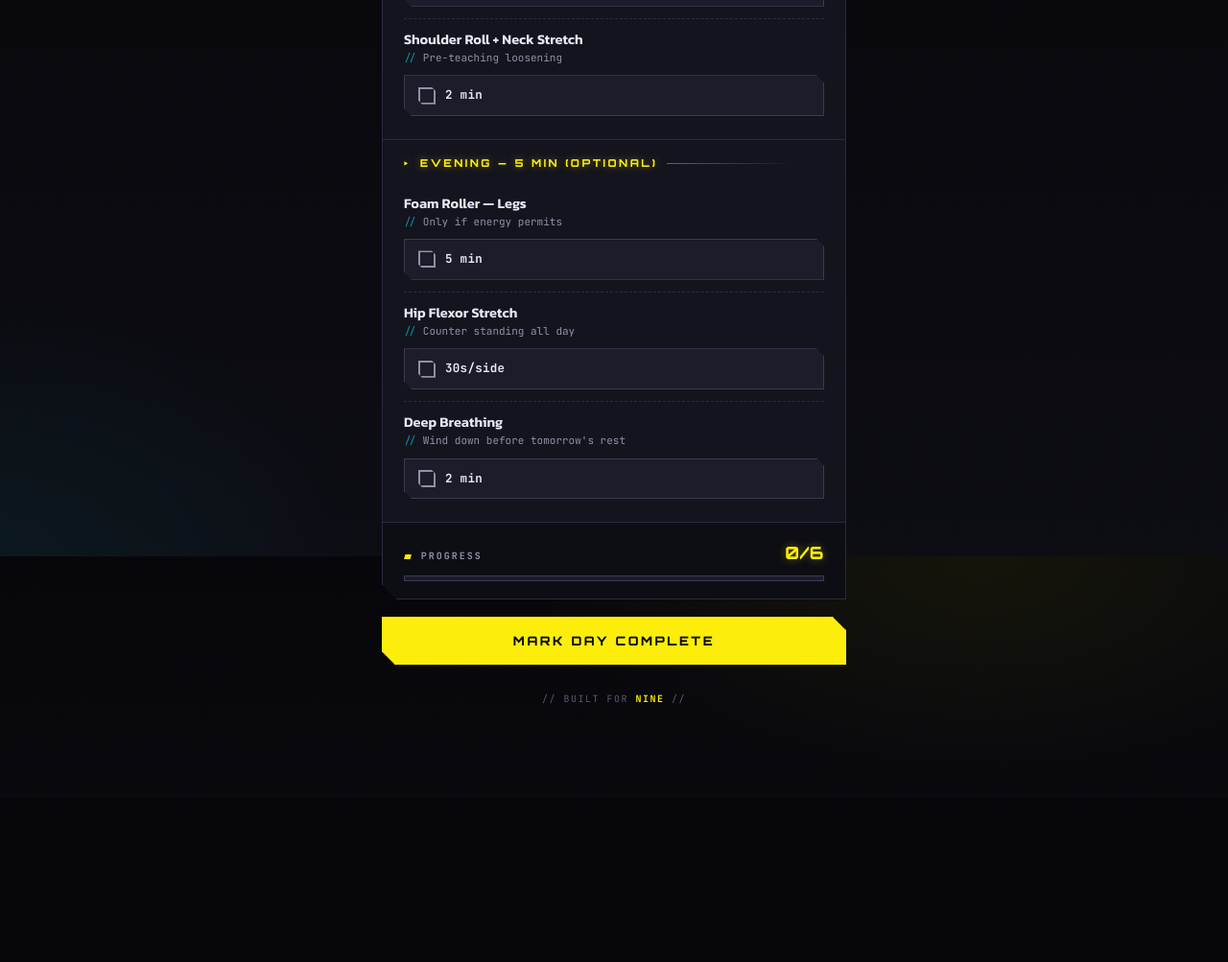
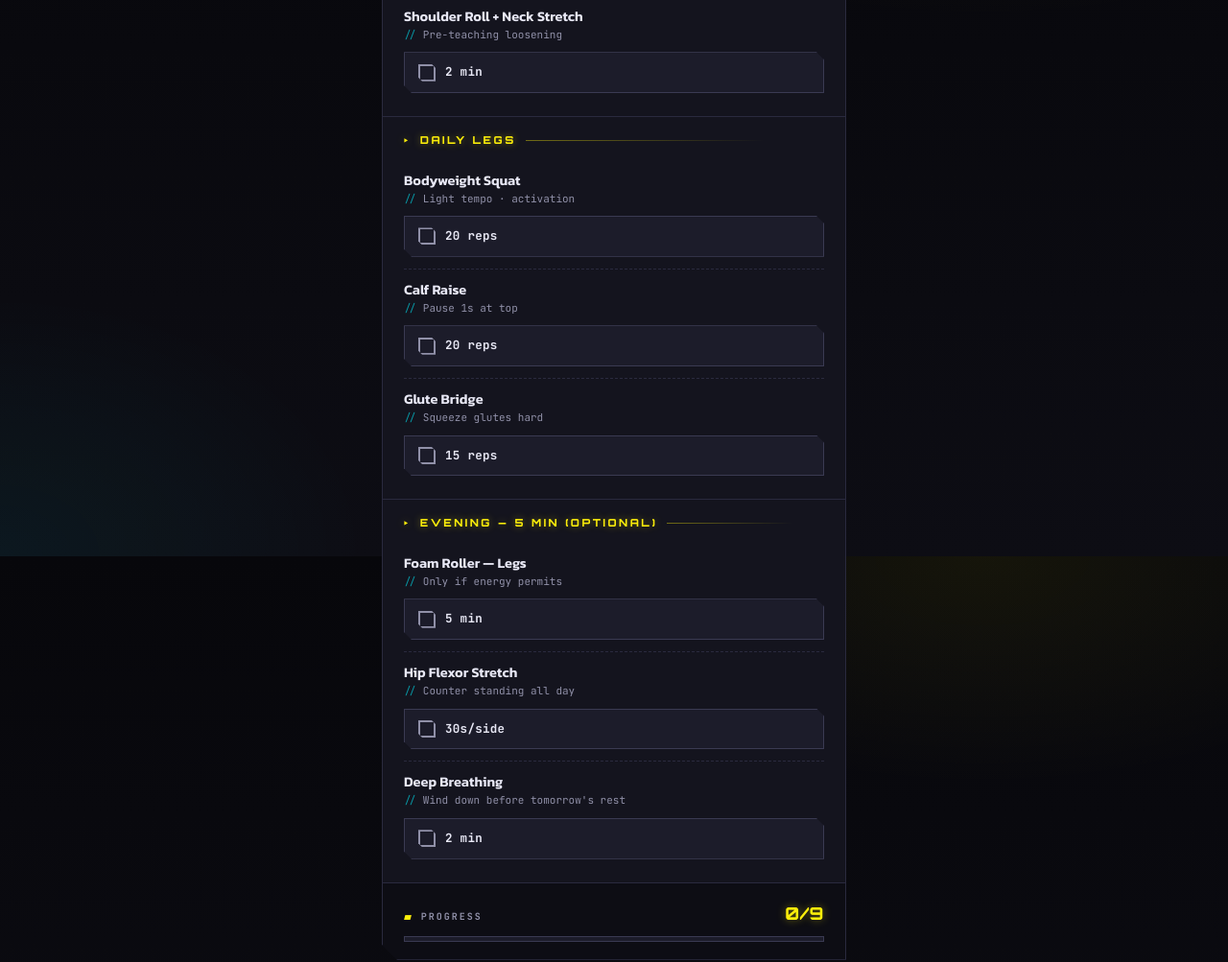
Before and after one commit to Ninedollars09/Workout-app, a plain HTML site: page index.html in a window 1280 px wide. Shown: the part 1020-2023 px from the top of the page at 96% size. Before the commit the page ends 1852 px from the top, so only its background shows below. Drawn offline with Linux system fonts and the light colour scheme.

Commit message:
Add daily legs routine and update date display

```diff
--- a/index.html
+++ b/index.html
@@ -710,6 +710,11 @@ const SCHEDULE = {
       {label:"WARM-UP", exercises:[
         {name:"Jump Rope", sets:1, reps:"3 min", note:"Steady rhythm"},
       ]},
+      {label:"DAILY LEGS", exercises:[
+        {name:"Bodyweight Squat", sets:1, reps:"20 reps", note:"Light tempo · activation"},
+        {name:"Calf Raise", sets:1, reps:"20 reps", note:"Pause 1s at top"},
+        {name:"Glute Bridge", sets:1, reps:"15 reps", note:"Squeeze glutes hard"},
+      ]},
       {label:"MAIN", exercises:[
         {name:"Bodyweight Squat", sets:3, reps:"15 reps", note:"Down slow 3s, up fast", rest:60},
         {name:"DB Step-up onto Bench", sets:3, reps:"10/side", note:"Step up with control", rest:60},
@@ -740,6 +745,11 @@ const SCHEDULE = {
         {name:"DB Shoulder Press (light)", sets:3, reps:"12 reps", note:"20% lighter than usual", rest:60},
         {name:"DB Lateral Raise", sets:3, reps:"12 reps", note:"Up slow 2s, down slow 2s", rest:45},
         {name:"Push-up Board — Triceps", sets:2, reps:"10 reps", note:"Focus on elbow lock", rest:45},
+      ]},
+      {label:"DAILY LEGS", exercises:[
+        {name:"Bodyweight Squat", sets:1, reps:"20 reps", note:"Light tempo · activation"},
+        {name:"Calf Raise", sets:1, reps:"20 reps", note:"Pause 1s at top"},
+        {name:"Glute Bridge", sets:1, reps:"15 reps", note:"Squeeze glutes hard"},
       ]},
       {label:"COOL-DOWN", exercises:[
         {name:"Wrist Circles + Finger Stretch", sets:1, reps:"3 min", note:"Loosen wrists"},
@@ -760,6 +770,11 @@ const SCHEDULE = {
         {name:"Ankle Circle + Calf Stretch", sets:1, reps:"2 min", note:"Critical for Friday basketball"},
         {name:"Shoulder Roll + Arm Circle", sets:1, reps:"2 min", note:"Relieve desk-bound tension"},
       ]},
+      {label:"DAILY LEGS", exercises:[
+        {name:"Bodyweight Squat", sets:1, reps:"20 reps", note:"Light tempo · activation"},
+        {name:"Calf Raise", sets:1, reps:"20 reps", note:"Pause 1s at top"},
+        {name:"Glute Bridge", sets:1, reps:"15 reps", note:"Squeeze glutes hard"},
+      ]},
       {label:"RECOVERY", exercises:[
         {name:"Foam Roller — Full Body", sets:1, reps:"8-10 min", note:"Focus on quads · ITB · shoulders"},
         {name:"Massage Gun — Calves + Quads", sets:1, reps:"5 min", note:"Use Philips · prime legs for Friday"},
@@ -784,6 +799,11 @@ const SCHEDULE = {
         {name:"Push-up Board — Diamond", sets:3, reps:"8-10 reps", note:"Triceps focus", rest:60},
         {name:"V-up", sets:3, reps:"10 reps", note:"Core · target lower abs · legs straight", rest:45},
         {name:"Russian Twist (light DB)", sets:3, reps:"15 reps", note:"Rotate whole torso, not just arms", rest:45},
+      ]},
+      {label:"DAILY LEGS", exercises:[
+        {name:"Bodyweight Squat", sets:1, reps:"20 reps", note:"Light tempo · activation"},
+        {name:"Calf Raise", sets:1, reps:"20 reps", note:"Pause 1s at top"},
+        {name:"Glute Bridge", sets:1, reps:"15 reps", note:"Squeeze glutes hard"},
       ]},
       {label:"COOL-DOWN", exercises:[
         {name:"Hip Flexor Stretch", sets:1, reps:"30s/side", note:"Critical for basketball players"},
@@ -804,6 +824,11 @@ const SCHEDULE = {
         {name:"Lateral Shuffle (light)", sets:1, reps:"2 min", note:"Defensive stance"},
         {name:"Layup / Shooting Warm-up", sets:1, reps:"5 min", note:"Easy shots before tip-off"},
       ]},
+      {label:"DAILY LEGS", exercises:[
+        {name:"Bodyweight Squat", sets:1, reps:"20 reps", note:"Light tempo · activation"},
+        {name:"Calf Raise", sets:1, reps:"20 reps", note:"Pause 1s at top"},
+        {name:"Glute Bridge", sets:1, reps:"15 reps", note:"Squeeze glutes hard"},
+      ]},
       {label:"GAME", exercises:[
         {name:"🏀 3x3 Game", sets:1, reps:"Full game", note:"Focus · read the game · have fun!"},
       ]},
@@ -825,6 +850,11 @@ const SCHEDULE = {
         {name:"Cat-Cow Stretch", sets:1, reps:"10 reps", note:"Wake up the spine"},
         {name:"Standing Hip Circle", sets:1, reps:"10/direction", note:"Open hips post-basketball"},
         {name:"Shoulder Roll + Neck Stretch", sets:1, reps:"2 min", note:"Pre-teaching loosening"},
+      ]},
+      {label:"DAILY LEGS", exercises:[
+        {name:"Bodyweight Squat", sets:1, reps:"20 reps", note:"Light tempo · activation"},
+        {name:"Calf Raise", sets:1, reps:"20 reps", note:"Pause 1s at top"},
+        {name:"Glute Bridge", sets:1, reps:"15 reps", note:"Squeeze glutes hard"},
       ]},
       {label:"EVENING — 5 MIN (OPTIONAL)", exercises:[
         {name:"Foam Roller — Legs", sets:1, reps:"5 min", note:"Only if energy permits"},
@@ -918,7 +948,7 @@ const THAI_MONTHS = ["JAN","FEB","MAR","APR","MAY","JUN","JUL","AUG","SEP","OCT"
 
 function renderHeader(){
   const t = new Date();
-  const txt = `${DAYS_FULL[t.getDay()].toUpperCase()} · ${THAI_MONTHS[t.getMonth()]} ${t.getDate()}`;
+  const txt = `TODAY · ${DAYS_FULL[t.getDay()].toUpperCase()}`;
   document.getElementById('todayDate').textContent = txt;
 }
 
@@ -951,7 +981,6 @@ function renderTabs(){
     tab.className = `day-tab ${isActive?'active':''} ${isToday?'today':''} ${isCompleted?'completed':''}`;
     tab.innerHTML = `
       <div class="dn">${DAYS_SHORT[jsDay]}</div>
-      <div class="dnum">${d.getDate()}</div>
       <div class="ico">${ic(plan.icon)}</div>
       <div class="check-dot"></div>
     `;
@@ -1001,7 +1030,7 @@ function renderContent(){
       <div class="card">
         <div class="card-head" style="--accent:${plan.accent};--accent-dark:${plan.accentDark}">
           <div class="card-icon-big">${ic(plan.icon)}</div>
-          <div class="card-day-label">${DAYS_FULL[activeDay].toUpperCase()} · ${THAI_MONTHS[d.getMonth()]} ${d.getDate()}</div>
+          <div class="card-day-label">${DAYS_FULL[activeDay].toUpperCase()}</div>
           <div class="card-title">${plan.name}</div>
           <div class="card-focus">${plan.focus}</div>
         </div>
@@ -1092,7 +1121,7 @@ function renderContent(){
     <div class="card">
       <div class="card-head" style="--accent:${plan.accent};--accent-dark:${plan.accentDark}">
         <div class="card-icon-big">${ic(plan.icon)}</div>
-        <div class="card-day-label">${DAYS_FULL[activeDay].toUpperCase()} · ${THAI_MONTHS[d.getMonth()]} ${d.getDate()}${isToday?' <span class="today-tag">NOW</span>':''}</div>
+        <div class="card-day-label">${DAYS_FULL[activeDay].toUpperCase()}${isToday?' <span class="today-tag">NOW</span>':''}</div>
         <div class="card-title">${plan.name}</div>
         <div class="card-focus">${plan.focus}</div>
         <div class="card-meta">
```
